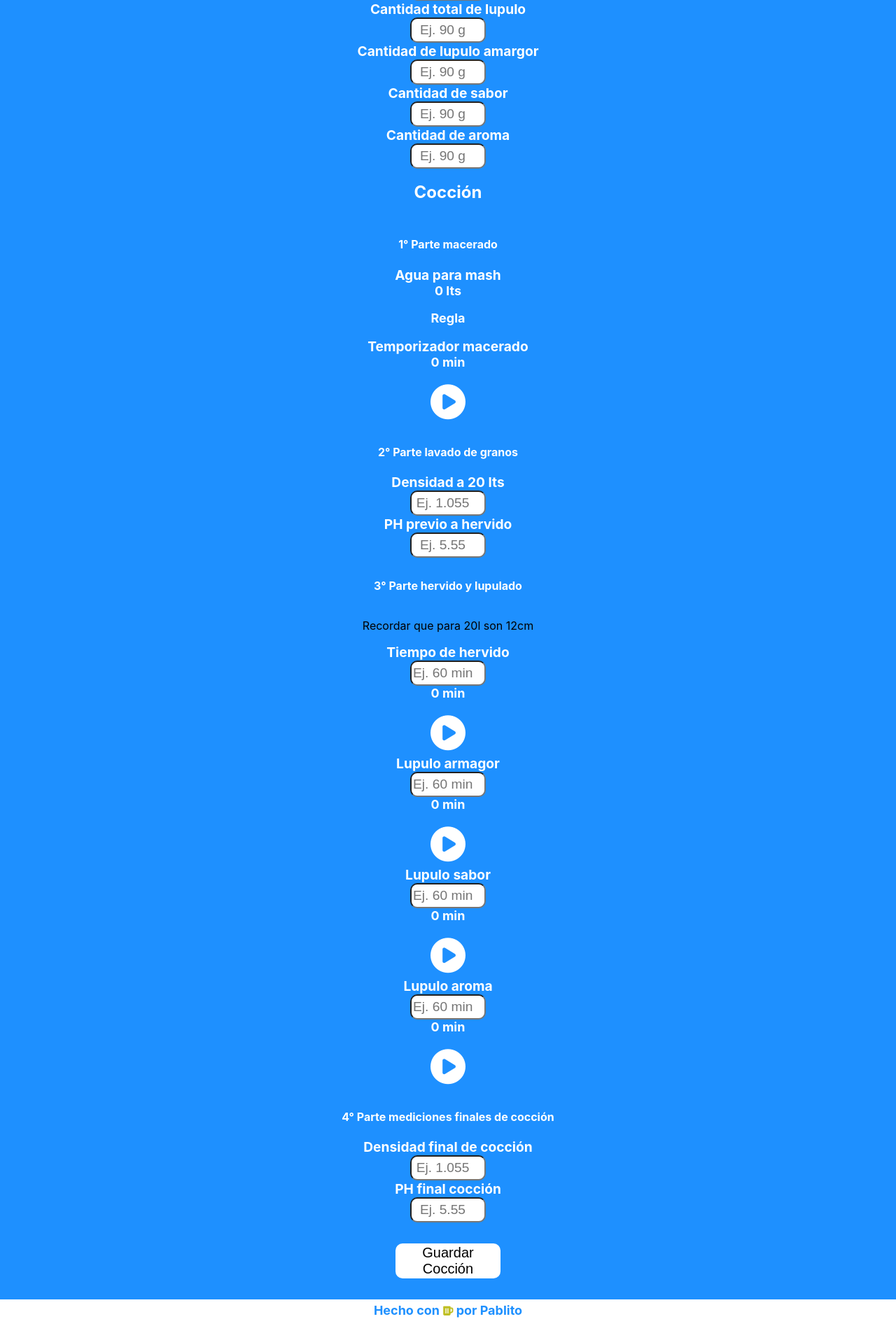
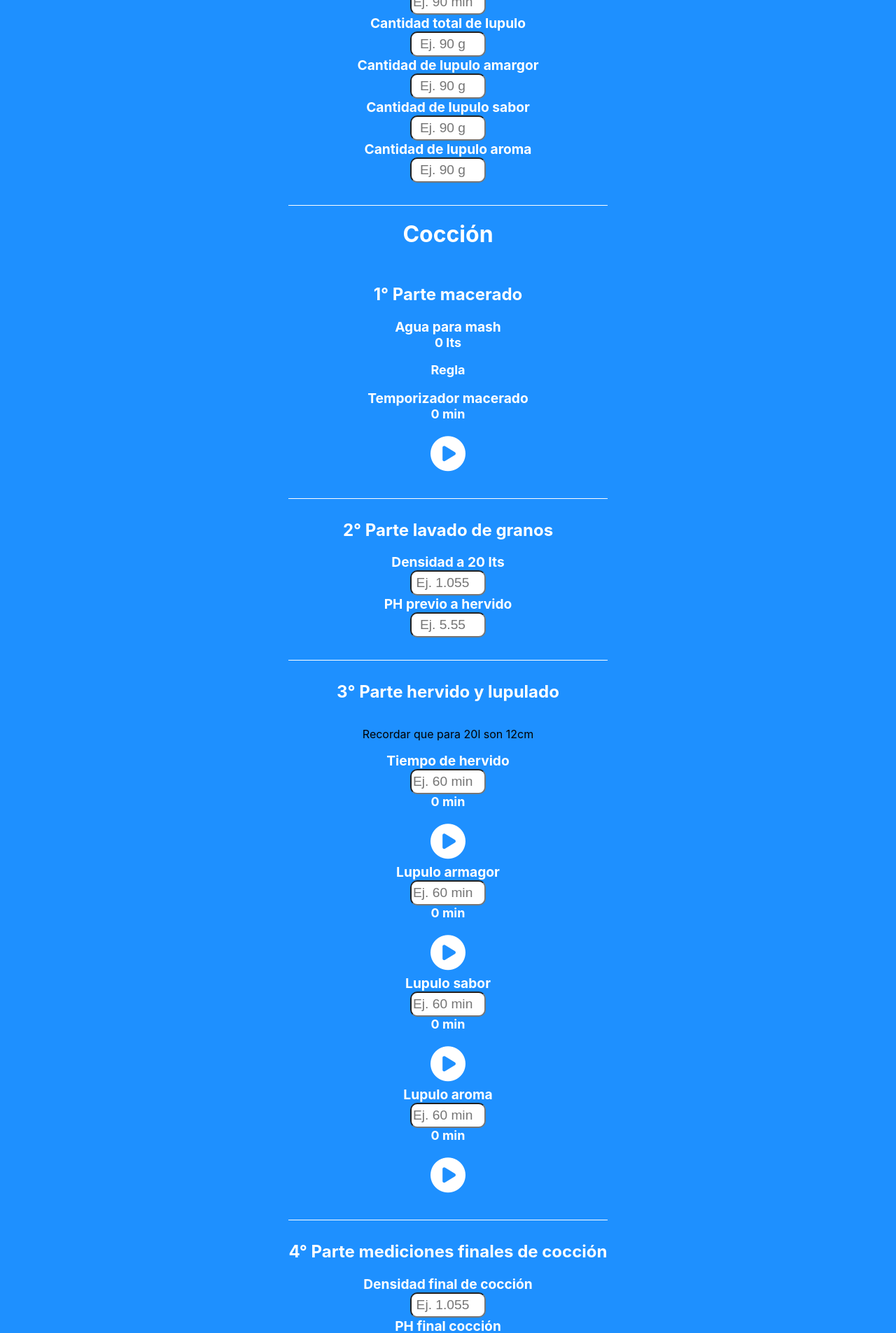
Before and after one commit to Pablito-1988/Avispa-Lab, a React (Create React App) app: page /new in a window 1280 px wide. Shown: the part 440-2345 px from the top of the page at 70% size. Built offline with nearby package versions, Linux system fonts and the light colour scheme.

Commit message:
cambios esteticos

```diff
--- a/src/components/Home/style.css
+++ b/src/components/Home/style.css
@@ -3,8 +3,9 @@
     flex-direction: column;
     align-items: center;
     height: 100vh;
-    background-color: dodgerblue;
-    padding-top: 10px;
+    margin-top: 10rem;
+
+
 }
 .homeLink{
     margin-top: 20px;
--- a/src/components/NavBar/style.css
+++ b/src/components/NavBar/style.css
@@ -5,6 +5,7 @@
     flex-direction: row;
     align-items: center;
     justify-content: space-between;
+    background-color: white;
 }
 .homeButton{
     font-size: 20px;
--- a/src/components/Recipe/Hisotry.js
+++ b/src/components/Recipe/Hisotry.js
@@ -22,7 +22,16 @@ const  Hisotry =    () => {
 
 
   return <div className="historyTag">
-    <h2 className="historyTitle">Historial</h2>
+    <h1 className="historyTitle">Historial</h1>
+    <div className="historyContainer">
+      <p className="historyInfo">
+        Nombre
+      </p>
+      <p className="historyInfo">Fecha</p>
+
+      </div>
+       <span className="divisorHistory"></span>
+
     {loading ? (
       <div>
         <p className="historyTitle">No hay cocciones</p>
@@ -32,6 +41,7 @@ const  Hisotry =    () => {
         {data.map(recipe => (
           <div className="historyItem" key={recipe.id}>
             <div className="historyItemLeft">
+
               <NavLink to={`/recipe/${recipe.id}`}><p className="historyInfo">{recipe.nombre}</p></NavLink>
               <NavLink to={`/recipe/${recipe.id}`}><p className="historyInfo">{recipe.fecha}</p></NavLink>
              </div>
--- a/src/components/Recipe/New.js
+++ b/src/components/Recipe/New.js
@@ -29,8 +29,8 @@ const New = () => {
 
   return (
     <div className="newRecipe">
-      <h2 className="newRecipeMainTitle">Nueva Cocción</h2>
-      <h3 className="newRecipeTitle">Datos de receta</h3>
+      <h1 className="newRecipeMainTitle">Nueva Cocción</h1>
+      <h2 className="newRecipeTitle">Datos de receta</h2>
       <Formik
         initialValues={{
           id: id,
@@ -175,7 +175,7 @@ const New = () => {
                 placeholder="Ej. 90 g"
                 step="any"
               />
-              <label className="newRecipeLabel">Cantidad de sabor</label>
+              <label className="newRecipeLabel">Cantidad de lupulo sabor</label>
               <input
                 type="number"
                 onChange={handleChange}
@@ -185,7 +185,7 @@ const New = () => {
                 placeholder="Ej. 90 g"
                 step="any"
               />
-              <label className="newRecipeLabel">Cantidad de aroma</label>
+              <label className="newRecipeLabel">Cantidad de lupulo aroma</label>
               <input
                 type="number"
                 onChange={handleChange}
@@ -195,13 +195,15 @@ const New = () => {
                 placeholder="Ej. 90 g"
                 step="any"
               />
-              <h2 className="newRecipeMainTitle">Cocción</h2>
-              <h4 className="newRecipeTitle">1° Parte macerado</h4>
+              <span className="divisor"></span>
+              <h1 className="newRecipeMainTitle">Cocción</h1>
+              <h2 className="newRecipeTitle">1° Parte macerado</h2>
               <label className="newRecipeLabel">Agua para mash</label>
               <KgToLts grainKg={grainKg} />
               <label className="newRecipeLabel">Temporizador macerado</label>
               <Temp time={mashTime} />
-              <h4 className="newRecipeTitle">2° Parte lavado de granos</h4>
+              <span className="divisor"></span>
+              <h2 className="newRecipeTitle">2° Parte lavado de granos</h2>
               <label className="newRecipeLabel">Densidad a 20 lts</label>
               <input
                 type="number"
@@ -228,7 +230,8 @@ const New = () => {
                 component="span"
                 className="error"
               />
-              <h4 className="newRecipeTitle">3° Parte hervido y lupulado</h4>
+              <span className="divisor"></span>
+              <h2 className="newRecipeTitle">3° Parte hervido y lupulado</h2>
               <p>Recordar que para 20l son 12cm</p>
               <label className="newRecipeLabel">Tiempo de hervido </label>
               <input
@@ -287,7 +290,8 @@ const New = () => {
               />
               <ErrorMessage name="timerlupuloroma" component="span" className="error" />
               <Temp time={aroma} />
-              <h4 className="newRecipeTitle">4° Parte mediciones finales de cocción</h4>
+              <span className="divisor"></span>
+              <h2 className="newRecipeTitle">4° Parte mediciones finales de cocción</h2>
               <label className="newRecipeLabel">Densidad final de cocción</label>
               <input
                 type="number"
--- a/src/components/Recipe/recipe.css
+++ b/src/components/Recipe/recipe.css
@@ -5,12 +5,30 @@
 
     background-color: dodgerblue;
 }
+.divisor{
+    width: 100%;
+    height: 1px;
+    background-color: white;
+    margin-top: 2rem;
+}
 .historyTag{
     display: flex;
     flex-direction: column;
     align-items: center;
     height: 100vh;
     background-color: dodgerblue;
+}
+.divisorHistory{
+    width: 100%;
+    height: 1px;
+    background-color: white;
+}
+.historyContainer{
+    display: flex;
+    width: 100%;
+    justify-content: space-around;
+    align-items: center;
+
 }
 .newRecipeForm{
     display: flex;
@@ -74,15 +92,16 @@ input{
 
 }
 .createButton{
-    width: 150px;
+    width: 200px;
     height: 50px;
     font-size: 20px;
     border-radius: 10px;
     border: 0;
-    background-color: white;
+    background: rgb(255,255,255);
+background: linear-gradient(180deg, rgba(255,255,255,1) 0%, rgba(238,231,40,0.8863109048723898) 100%);
     color: black;
-    margin-bottom: 30px;
-    margin-top: 30px;
+    margin-bottom: 5rem;
+    margin-top: 5rem;
 }
 .recipeTag{
     background-color: dodgerblue;
--- a/src/components/Utilitis/Utilitys.js
+++ b/src/components/Utilitis/Utilitys.js
@@ -1,16 +1,24 @@
 import { Link } from "react-router-dom";
 
-
 const Utilitys = () => {
-  return <div>
+  return (
+    <div>
       <div className="utilityContainer">
-      <h2 className="sugarTitle">Utilidades</h2>
-        <Link className="utilityLink" to='/sugar'><i className="fas fa-balance-scale"></i> Azucar</Link>
-        <Link className="utilityLink" to='/mash'><i className="fas fa-tint"></i> Agua para mash</Link>
-        <Link className="utilityLink" to='/rule'><i className="fas fa-ruler-vertical"></i> Regla</Link>
-
+        <h1 className="sugarTitle">Utilidades</h1>
+        <div className="linkContainer">
+          <Link className="utilityLink" to="/sugar">
+            <i className="fas fa-balance-scale"></i> Azucar
+          </Link>
+          <Link className="utilityLink" to="/mash">
+            <i className="fas fa-tint"></i> Agua para mash
+          </Link>
+        </div>
+        <Link className="utilityLink" to="/rule">
+          <i className="fas fa-ruler-vertical"></i> Regla
+        </Link>
       </div>
-  </div>;
+    </div>
+  );
 };
 
 export default Utilitys;
--- a/src/components/Utilitis/styles.css
+++ b/src/components/Utilitis/styles.css
@@ -2,6 +2,13 @@
     height: 100vh;
     background-color: dodgerblue;
     padding-top: 10px;
+}
+.linkContainer{
+    display: flex;
+    flex-direction: column;
+    align-items: center;
+    width: 100%;
+    margin-top: 8rem;
 }
 
 .sugarForm{
@@ -22,7 +29,8 @@ Form{
 .sugarTitle{
     text-align: center;
     color: white;
-    margin-top: 0;
+    margin-top: 3rem;
+    text-transform: uppercase;
 }
 label{
     font-size: 1.2rem;
--- a/src/index.css
+++ b/src/index.css
@@ -5,6 +5,7 @@ body {
     sans-serif;
   -webkit-font-smoothing: antialiased;
   -moz-osx-font-smoothing: grayscale;
+  background-color: dodgerblue;
 }
 
 code {
```
